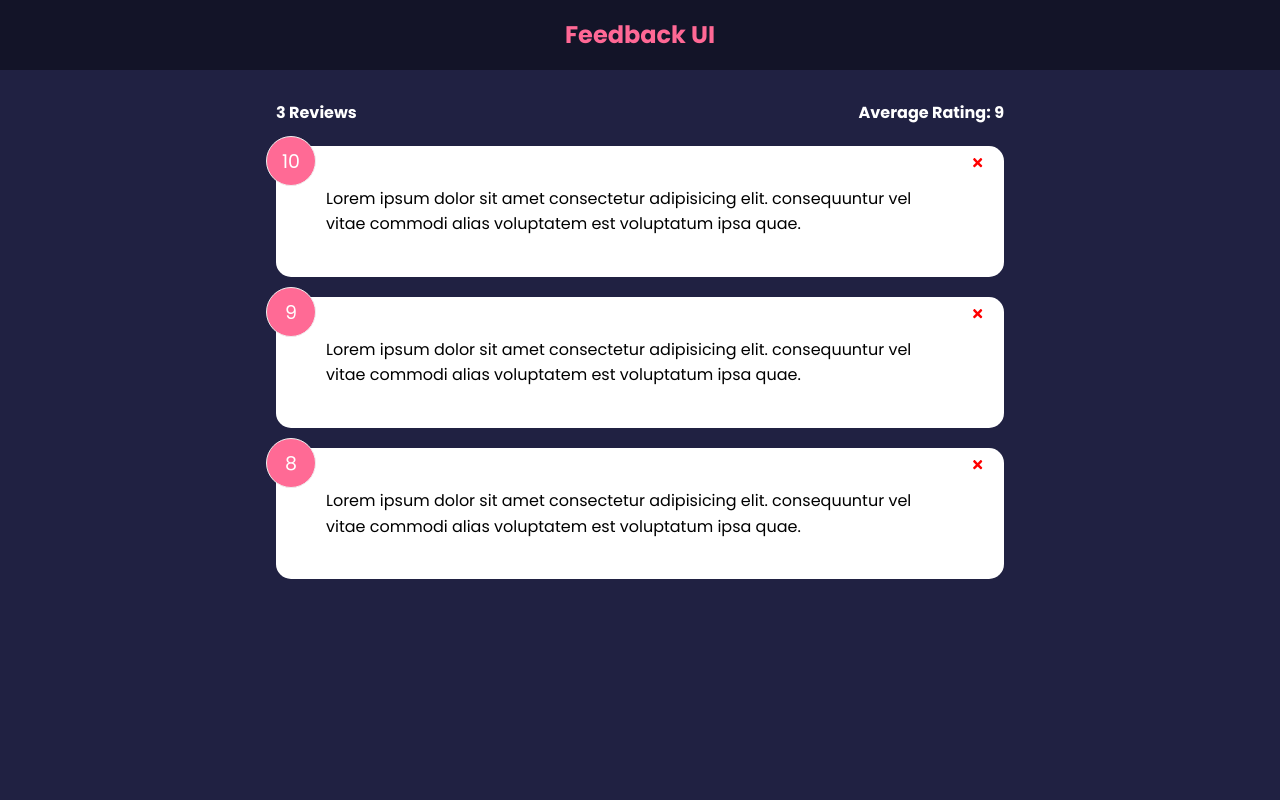
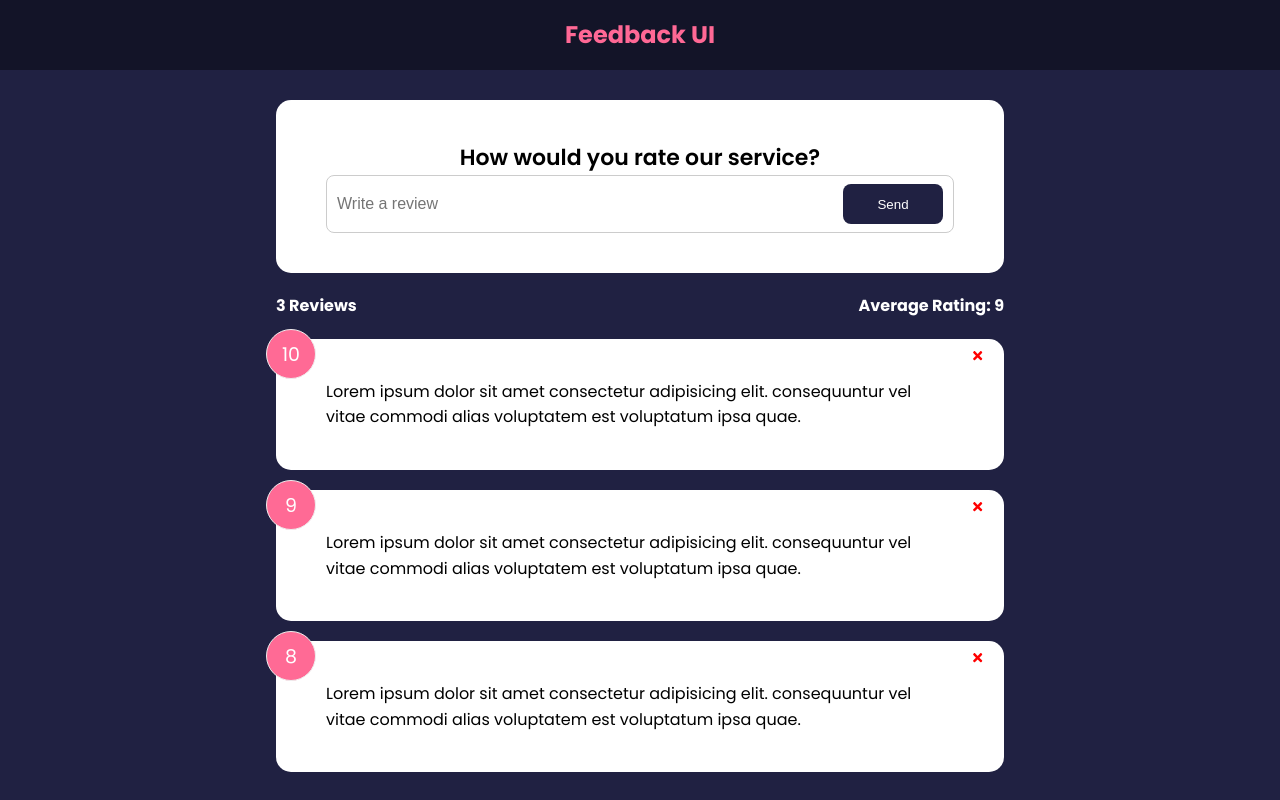
Before and after one commit to kgcthu-kev/feedback-ui-app, a React (Create React App) app: page / in a window 1280 px wide. Built offline with nearby package versions, Linux system fonts and the light colour scheme.

Commit message:
FeedbackForm and Button component

```diff
--- a/src/App.js
+++ b/src/App.js
@@ -1,4 +1,5 @@
 import { useState } from 'react'
+import FeedbackForm from './components/FeedbackForm'
 import FeedbackList from './components/FeedbackList'
 import FeedbackStats from './components/FeedbackStats'
 import Header from './components/Header'
@@ -17,6 +18,7 @@
     <>
       <Header />
       <div className='container'>
+        <FeedbackForm />
         <FeedbackStats feedback={feedback} />
         <FeedbackList feedback={feedback} handleDelete={deleteFeedback} />
       </div>
--- /dev/null
+++ b/src/components/FeedbackForm.jsx
@@ -0,0 +1,29 @@
+import { useState } from 'react'
+import Button from './shared/Button'
+import Card from './shared/Card'
+
+function FeedbackForm() {
+  const [text, setText] = useState('')
+  const handleTextChange = (e) => {
+    setText(e.target.value)
+  }
+  return (
+    <Card>
+      <form>
+        <h2>How would you rate our service?</h2>
+        {/* rating select component */}
+        <div className='input-group'>
+          <input
+            onChange={handleTextChange}
+            type='text'
+            placeholder='Write a review'
+            value={text}
+          />
+          <Button type='submit'>Send</Button>
+        </div>
+      </form>
+    </Card>
+  )
+}
+
+export default FeedbackForm
--- /dev/null
+++ b/src/components/shared/Button.jsx
@@ -0,0 +1,23 @@
+import PropTypes from 'prop-types'
+
+function Button({ children, version, type, isDisabled }) {
+  return (
+    <button type={type} disabled={isDisabled} className={`btn btn-${version}`}>
+      {children}
+    </button>
+  )
+}
+
+Button.defaultProps = {
+  version: 'primary',
+  type: 'button',
+  isDisabled: false,
+}
+
+Button.propTypes = {
+  children: PropTypes.node.isRequired,
+  version: PropTypes.string,
+  type: PropTypes.string,
+  isDisabled: PropTypes.bool,
+}
+export default Button
```
